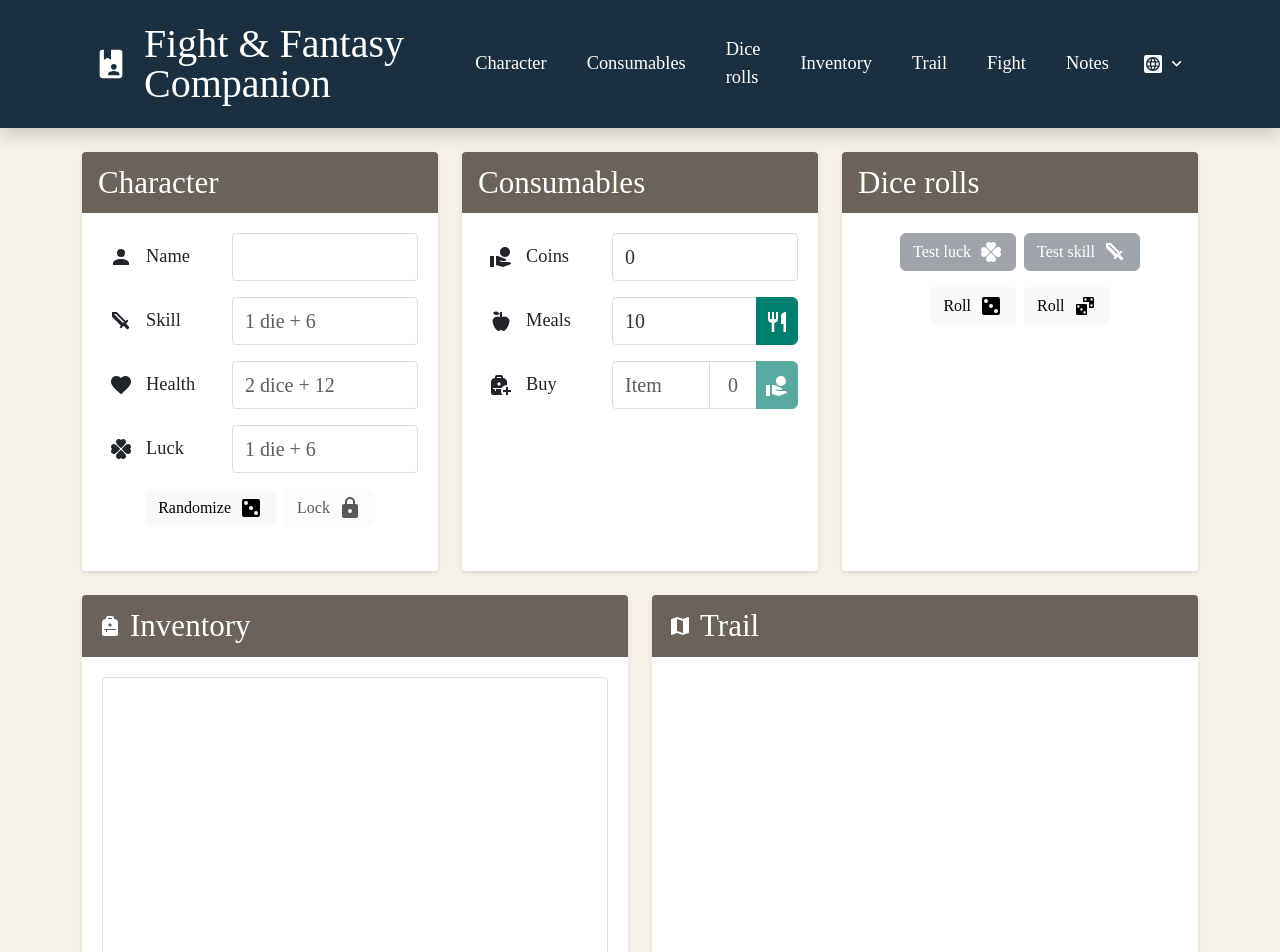
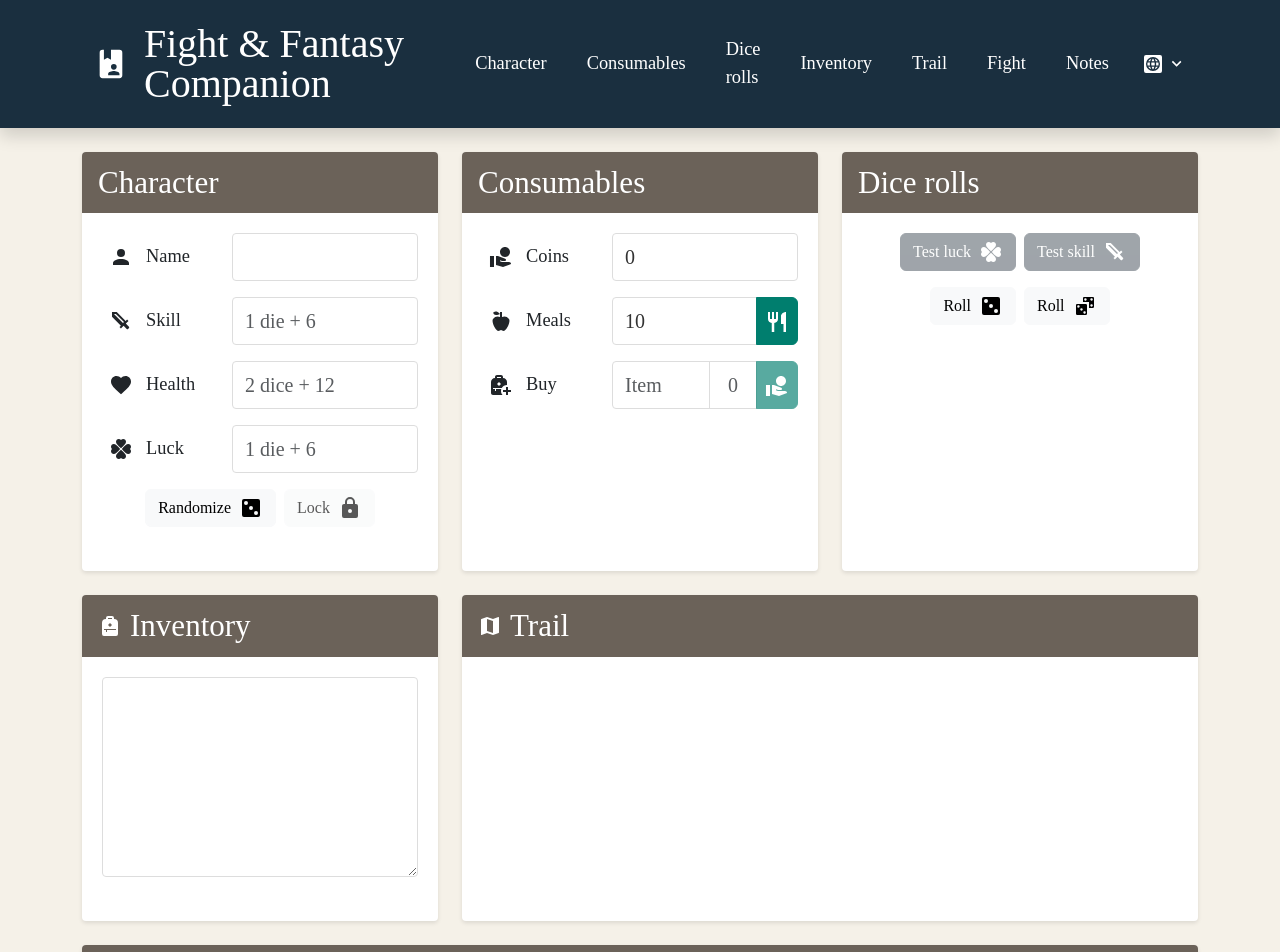
Before and after one commit to dialex/fnf-companion, a React (Vite) app: page / in a window 1280 px wide. Shown: the top 952 px of the page. Built offline with nearby package versions, Linux system fonts and the light colour scheme; the HTML template or start-up script is replaced by a standard one; a web font is replaced by a local one.

Commit message:
fix: move notes section to bottom and make inventory textarea resizable

```diff
--- a/src/App.jsx
+++ b/src/App.jsx
@@ -1407,7 +1407,7 @@ function App() {
           </div>
         </div>
         <div className="row gx-4 mb-4">
-          <div className="col-12 col-md-6">
+          <div className="col-12 col-md-4">
             <section id="inventory" className="section-container mb-4 h-100">
               <div className="section-header">
                 <h2 className="heading section-title d-flex align-items-center gap-2">
@@ -1415,14 +1415,25 @@ function App() {
                   {t('sections.inventory')}
                 </h2>
               </div>
-              <div className="section-content">
-                <div style={{ position: 'relative' }}>
+              <div className="section-content d-flex flex-column">
+                <div
+                  style={{
+                    position: 'relative',
+                    flex: 1,
+                    display: 'flex',
+                    flexDirection: 'column',
+                    minHeight: 0,
+                  }}
+                >
                   <textarea
                     className="content field-input form-control"
                     value={inventory}
                     onChange={(e) => setInventory(e.target.value)}
-                    rows={10}
-                    style={{ resize: 'vertical', minHeight: '200px' }}
+                    style={{
+                      resize: 'vertical',
+                      height: '100%',
+                      minHeight: '200px',
+                    }}
                   />
                   {fieldBadges.inventory && (
                     <span
@@ -1440,7 +1451,7 @@ function App() {
               </div>
             </section>
           </div>
-          <div className="col-12 col-md-6">
+          <div className="col-12 col-md-8">
             <section id="map" className="section-container mb-4 h-100">
               <div className="section-header">
                 <h2 className="heading section-title d-flex align-items-center gap-2">
```
Also changed, not shown: 1 other file (tests, documents, lock files or other folders).
